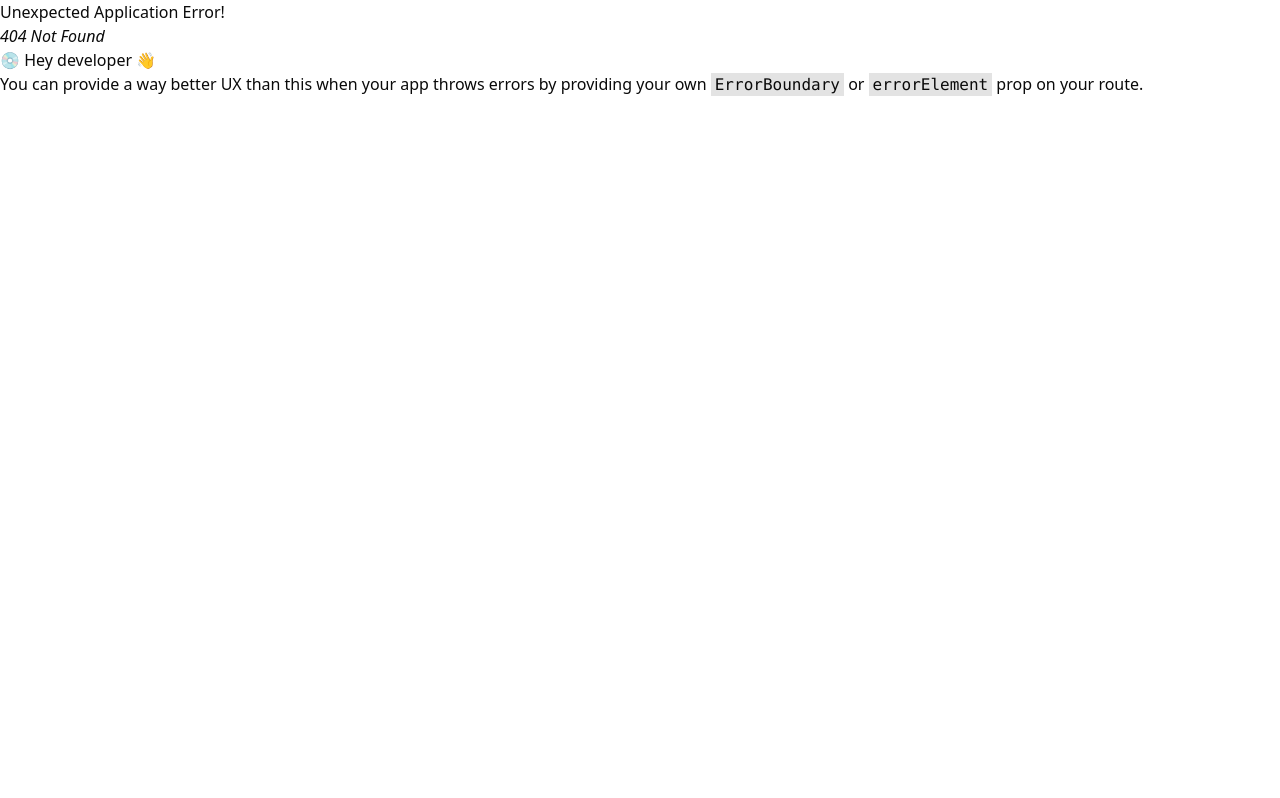
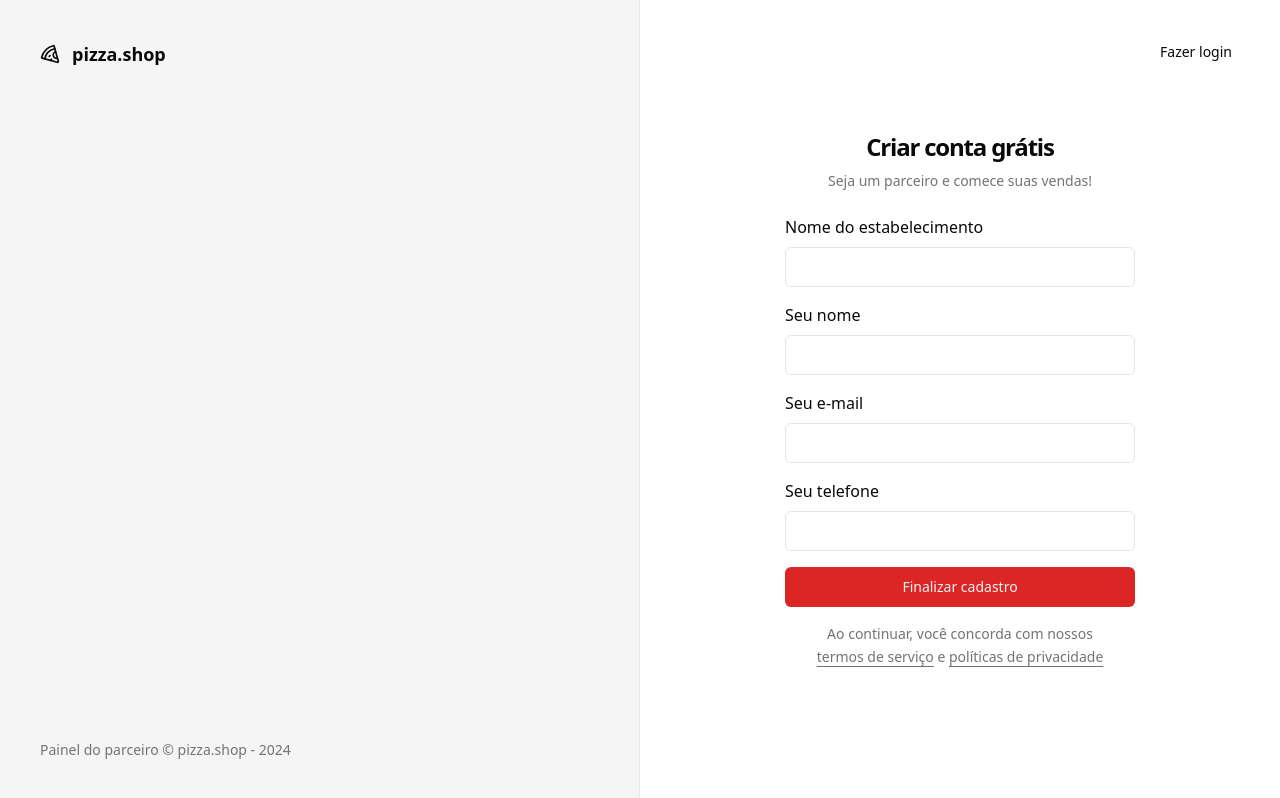
Before and after one commit to brunopetrolini/pizzashop, a React (Vite) app: page /sign-up in a window 1280 px wide. Before the commit this address had no page. Built offline with nearby package versions, Linux system fonts and the light colour scheme.

Commit message:
feat: adds sign up page

```diff
--- a/src/layouts/auth.tsx
+++ b/src/layouts/auth.tsx
@@ -14,7 +14,7 @@
         </footer>
       </div>
 
-      <div className="flex flex-col items-center justify-center">
+      <div className="relative flex flex-col items-center justify-center">
         <Outlet />
       </div>
     </div>
--- a/src/pages/auth/sign-in.tsx
+++ b/src/pages/auth/sign-in.tsx
@@ -1,6 +1,7 @@
 import { Label } from '@radix-ui/react-label'
 import { Helmet } from 'react-helmet-async'
 import { useForm } from 'react-hook-form'
+import { Link } from 'react-router-dom'
 import { toast } from 'sonner'
 import { z } from 'zod'
 
@@ -21,6 +22,7 @@
   } = useForm<SignInForm>()
 
   async function handleSignIn(data: SignInForm) {
+    try {
       console.log(data)
       await new Promise((resolve) => setTimeout(resolve, 2000))
 
@@ -30,12 +32,19 @@
           onClick: () => handleSignIn(data),
         },
       })
+    } catch {
+      toast.error('Credenciais inválidas.')
+    }
   }
 
   return (
     <>
       <Helmet title="Login" />
       <div className="p-8">
+        <Button variant="ghost" asChild className="absolute right-8 top-8">
+          <Link to="/sign-up">Novo estabelecimento</Link>
+        </Button>
+
         <div className="flex w-[350px] flex-col justify-center gap-6">
           <div className="flex flex-col gap-2 text-center">
             <h1 className="text-2xl font-semibold tracking-tighter">
--- /dev/null
+++ b/src/pages/auth/sign-up.tsx
@@ -0,0 +1,111 @@
+import { Label } from '@radix-ui/react-label'
+import { Helmet } from 'react-helmet-async'
+import { useForm } from 'react-hook-form'
+import { Link, useNavigate } from 'react-router-dom'
+import { toast } from 'sonner'
+import { z } from 'zod'
+
+import { Button } from '@/components/ui/button'
+import { Input } from '@/components/ui/input'
+
+const signUpForm = z.object({
+  restaurantName: z.string(),
+  managerName: z.string(),
+  phone: z.string(),
+  email: z.string().email(),
+})
+
+type SignUpForm = z.infer<typeof signUpForm>
+
+export function SignUp() {
+  const {
+    register,
+    handleSubmit,
+    formState: { isSubmitting },
+  } = useForm<SignUpForm>()
+
+  const navigate = useNavigate()
+
+  async function handleSignUp(data: SignUpForm) {
+    try {
+      console.log(data)
+      await new Promise((resolve) => setTimeout(resolve, 2000))
+
+      toast.success('Restaurante cadastrado com sucesso.', {
+        action: {
+          label: 'Login',
+          onClick: () => navigate('/sign-in'),
+        },
+      })
+    } catch {
+      toast.error('Erro ao cadastrar restaurante.')
+    }
+  }
+
+  return (
+    <>
+      <Helmet title="Cadastro" />
+      <div className="p-8">
+        <Button variant="ghost" asChild className="absolute right-8 top-8">
+          <Link to="/sign-in">Fazer login</Link>
+        </Button>
+
+        <div className="flex w-[350px] flex-col justify-center gap-6">
+          <div className="flex flex-col gap-2 text-center">
+            <h1 className="text-2xl font-semibold tracking-tighter">
+              Criar conta grátis
+            </h1>
+            <p className="text-sm text-muted-foreground">
+              Seja um parceiro e comece suas vendas!
+            </p>
+          </div>
+
+          <form onSubmit={handleSubmit(handleSignUp)} className="space-y-4">
+            <div className="space-y-2">
+              <Label htmlFor="restaurant-name">Nome do estabelecimento</Label>
+              <Input
+                id="restaurant-name"
+                type="text"
+                {...register('restaurantName')}
+              />
+            </div>
+
+            <div className="space-y-2">
+              <Label htmlFor="manager-name">Seu nome</Label>
+              <Input
+                id="manager-name"
+                type="text"
+                {...register('managerName')}
+              />
+            </div>
+
+            <div className="space-y-2">
+              <Label htmlFor="email">Seu e-mail</Label>
+              <Input id="email" type="email" {...register('email')} />
+            </div>
+
+            <div className="space-y-2">
+              <Label htmlFor="phone">Seu telefone</Label>
+              <Input id="phone" type="tel" {...register('phone')} />
+            </div>
+
+            <Button className="w-full" type="submit" disabled={isSubmitting}>
+              Finalizar cadastro
+            </Button>
+
+            <p className="px-6 text-center text-sm leading-relaxed text-muted-foreground">
+              Ao continuar, você concorda com nossos{' '}
+              <a className="underline underline-offset-4" href="#">
+                termos de serviço
+              </a>{' '}
+              e{' '}
+              <a className="underline underline-offset-4" href="#">
+                políticas de privacidade
+              </a>
+            </p>
+          </form>
+        </div>
+      </div>
+    </>
+  )
+}
--- a/src/routes.tsx
+++ b/src/routes.tsx
@@ -4,6 +4,7 @@
 import { AuthLayout } from './layouts/auth'
 import { Dashboard } from './pages/app/dashboard'
 import { SignIn } from './pages/auth/sign-in'
+import { SignUp } from './pages/auth/sign-up'
 
 export const router = createBrowserRouter([
   {
@@ -24,6 +25,10 @@
         path: '/sign-in',
         element: <SignIn />,
       },
+      {
+        path: '/sign-up',
+        element: <SignUp />,
+      },
     ],
   },
 ])
```
Lines whose indentation alone changed are shown as unchanged.
